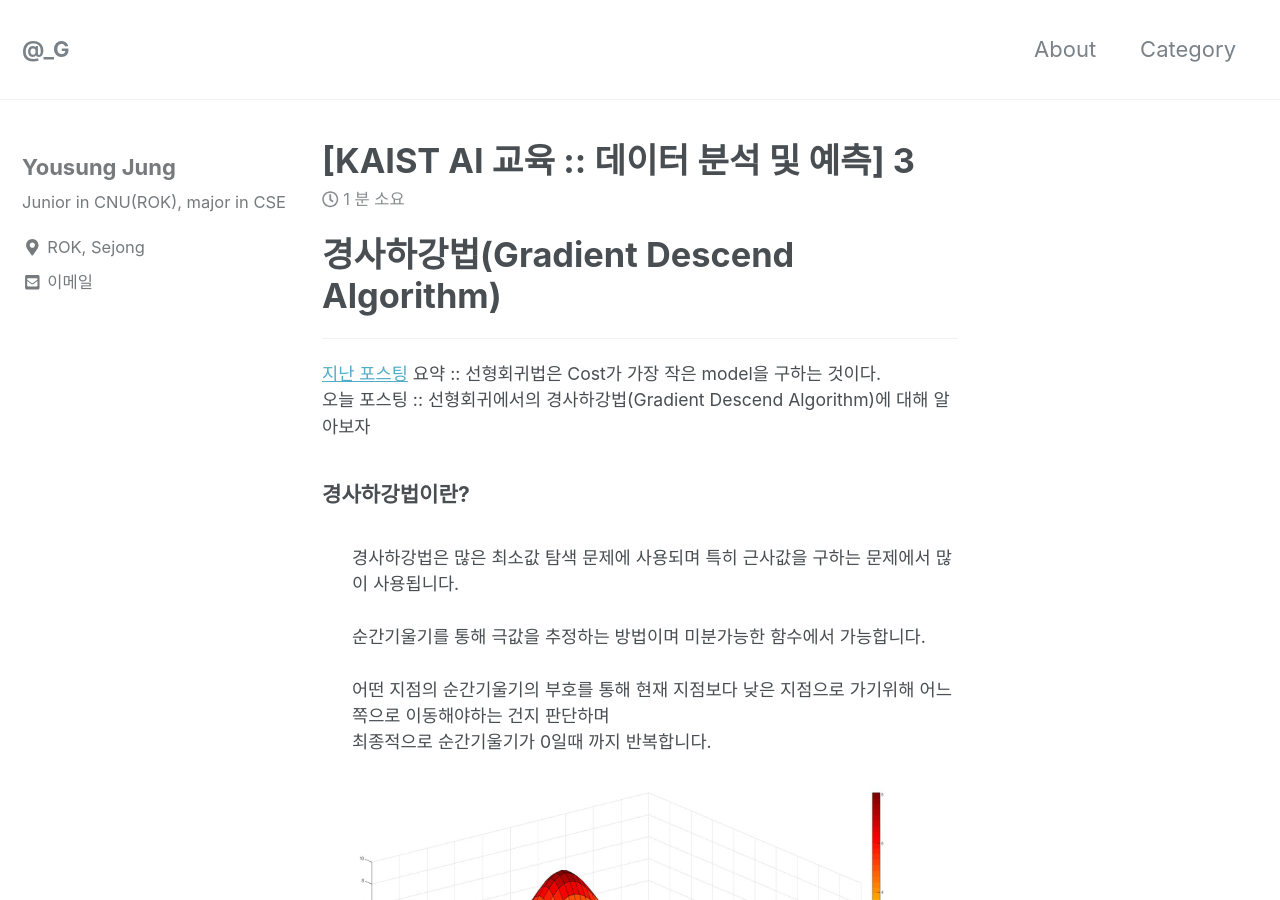
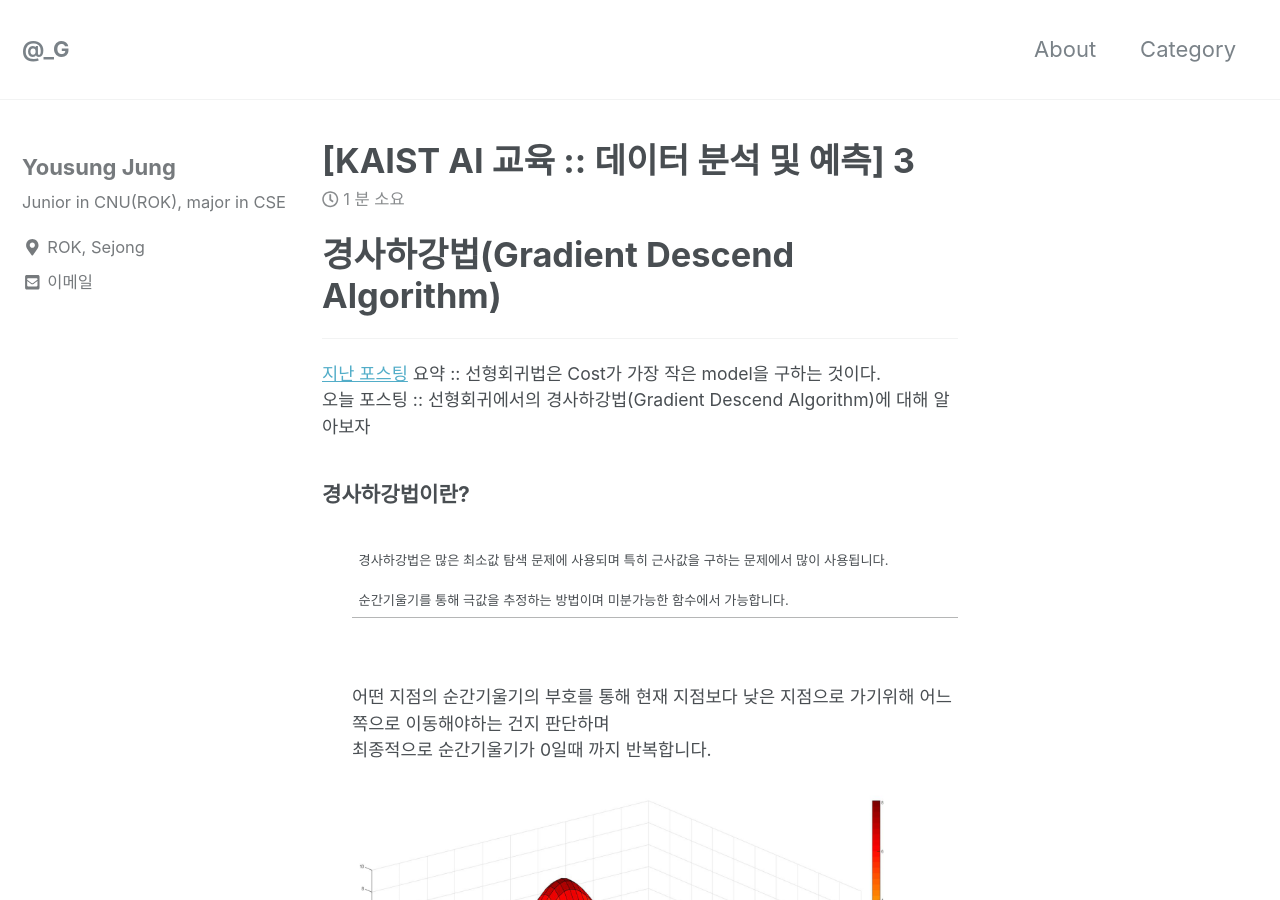
Before and after one commit to can019/can019.github.io, a Jekyll site: the page built from _posts/2020-08-18-MachineLearning-AI-3.md, in a window 1280 px wide and 900 px high. Built offline with Jekyll 4.4.1, drawn with Linux system fonts in a browser that asks for light colours; nearby versions of some CDN libraries.

Commit message:
modified

```diff
--- a/_posts/2020-08-18-MachineLearning-AI-3.md
+++ b/_posts/2020-08-18-MachineLearning-AI-3.md
@@ -12,8 +12,11 @@ categories: MachineLearning DataAnalyze
   <div>
     <h3 style = "font-size :1.2em"> 경사하강법이란?</h3><br/>
     <div style = "margin-left : 30px">
-       경사하강법은 많은 최소값 탐색 문제에 사용되며 특히 근사값을 구하는 문제에서 많이 사용됩니다.<br/><br/>
-       순간기울기를 통해 극값을 추정하는 방법이며 미분가능한 함수에서 가능합니다.<br/><br/>
+       <table>
+       <tr><td>경사하강법은 많은 최소값 탐색 문제에 사용되며 특히 근사값을 구하는 문제에서 많이 사용됩니다.<br/><br/>
+       순간기울기를 통해 극값을 추정하는 방법이며 미분가능한 함수에서 가능합니다.</td></tr>
+       </table>
+       <br/><br/>
 
        어떤 지점의 순간기울기의 부호를 통해 현재 지점보다 낮은 지점으로 가기위해 어느쪽으로 이동해야하는 건지 판단하며<br/>
        최종적으로 순간기울기가 0일때 까지 반복합니다.<br/><br/>
```
